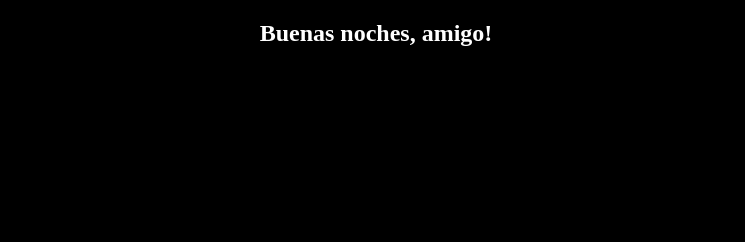
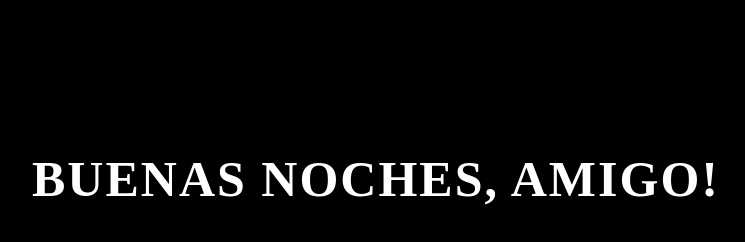
Before and after one commit to Dictordozel/my_JS, a plain HTML site: page index.html in a window 1280 px wide. Shown: the whole page, without its empty margins (264-1009 px from the left). Drawn offline with Linux system fonts and the light colour scheme.

Commit message:
Changed styles

```diff
--- a/css/style.css
+++ b/css/style.css
@@ -1,6 +1,10 @@
 body {
     background-color: #000000;
     color: #ffffff;
+}
+
+.content {
+    margin-top: 150px;
 }
 .container {
     max-width: 70%;
@@ -9,3 +13,8 @@ body {
 .content__text {
     text-align: center;
 }
+.content__title {
+    text-transform: uppercase;
+    font-size: 50px;
+    letter-spacing: 2px;
+}
```
